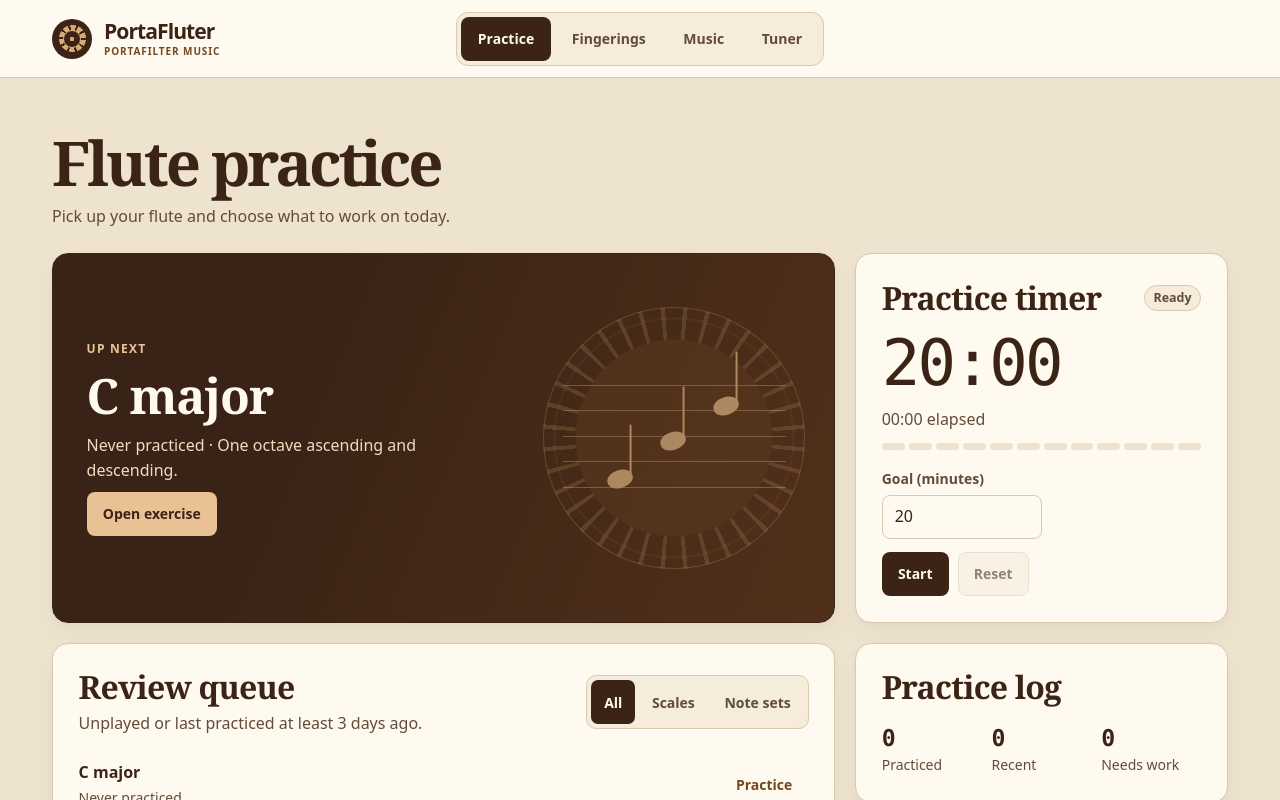
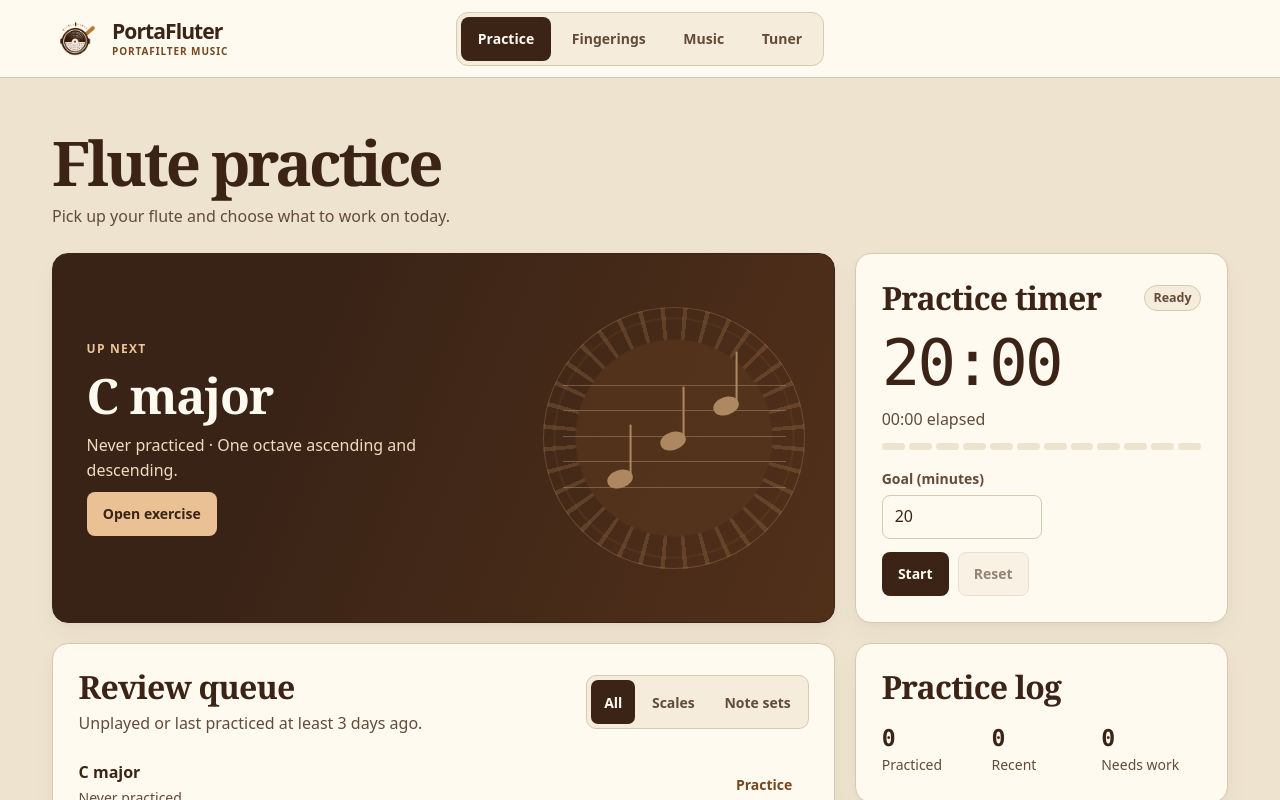
Before and after one commit to sliptide/PortaFluter, a plain HTML site: page index.html in a window 1280 px wide. Shown: the top 800 px of the page. Drawn offline with Linux system fonts and the light colour scheme.

Commit message:
Use the Portafilter Music emblem in the header

```diff
--- a/css/styles.css
+++ b/css/styles.css
@@ -96,31 +96,11 @@ figure { margin: 0; }
 }
 
 .brand-mark {
-  display: grid;
-  position: relative;
-  width: 40px;
-  height: 40px;
+  display: block;
+  width: 48px;
+  height: 48px;
   flex: none;
-  place-items: center;
-  border-radius: 50%;
-  background: var(--ink);
-}
-
-.brand-mark::before {
-  width: 27px;
-  height: 27px;
-  border-radius: 50%;
-  background: repeating-conic-gradient(from -10deg, #d6aa77 0deg 26deg, transparent 26deg 36deg);
-  content: '';
-}
-
-.brand-mark::after {
-  position: absolute;
-  inset: 11px;
-  border: 1px solid #d6aa77;
-  border-radius: 50%;
-  background: radial-gradient(circle, #d6aa77 0 2px, var(--ink) 2.5px);
-  content: '';
+  object-fit: contain;
 }
 
 .brand-text { display: grid; gap: .15rem; }
--- a/index.html
+++ b/index.html
@@ -17,7 +17,7 @@
     <header class="site-header">
       <div class="header-inner">
         <a class="brand" href="#practice" aria-label="PortaFluter home">
-          <span class="brand-mark" aria-hidden="true"></span>
+          <img class="brand-mark" src="./assets/portafilter-emblem.png" width="48" height="48" alt="">
           <span class="brand-text">
             <span class="brand-name">PortaFluter</span>
             <span class="brand-company">Portafilter Music</span>
```
Also changed, not shown: assets/portafilter-emblem.png (added), 1 other file.
